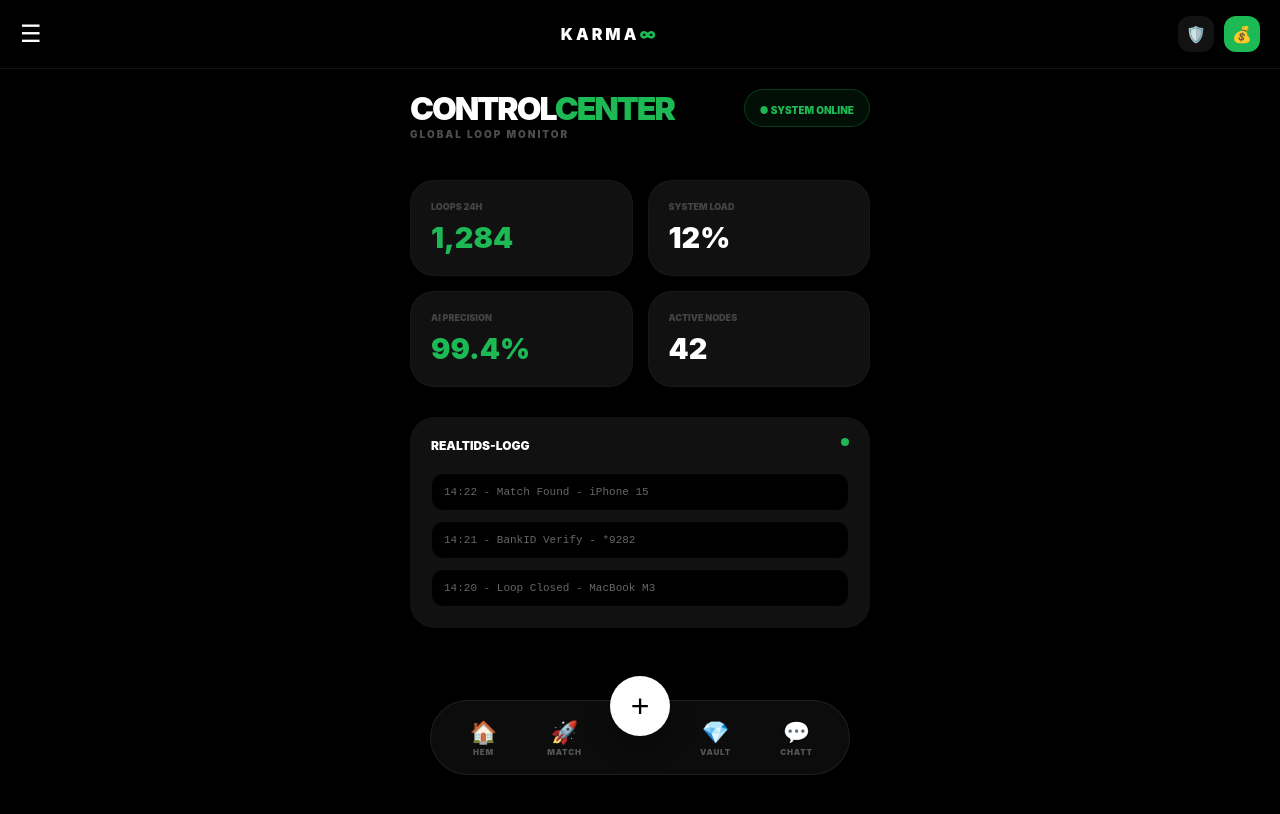
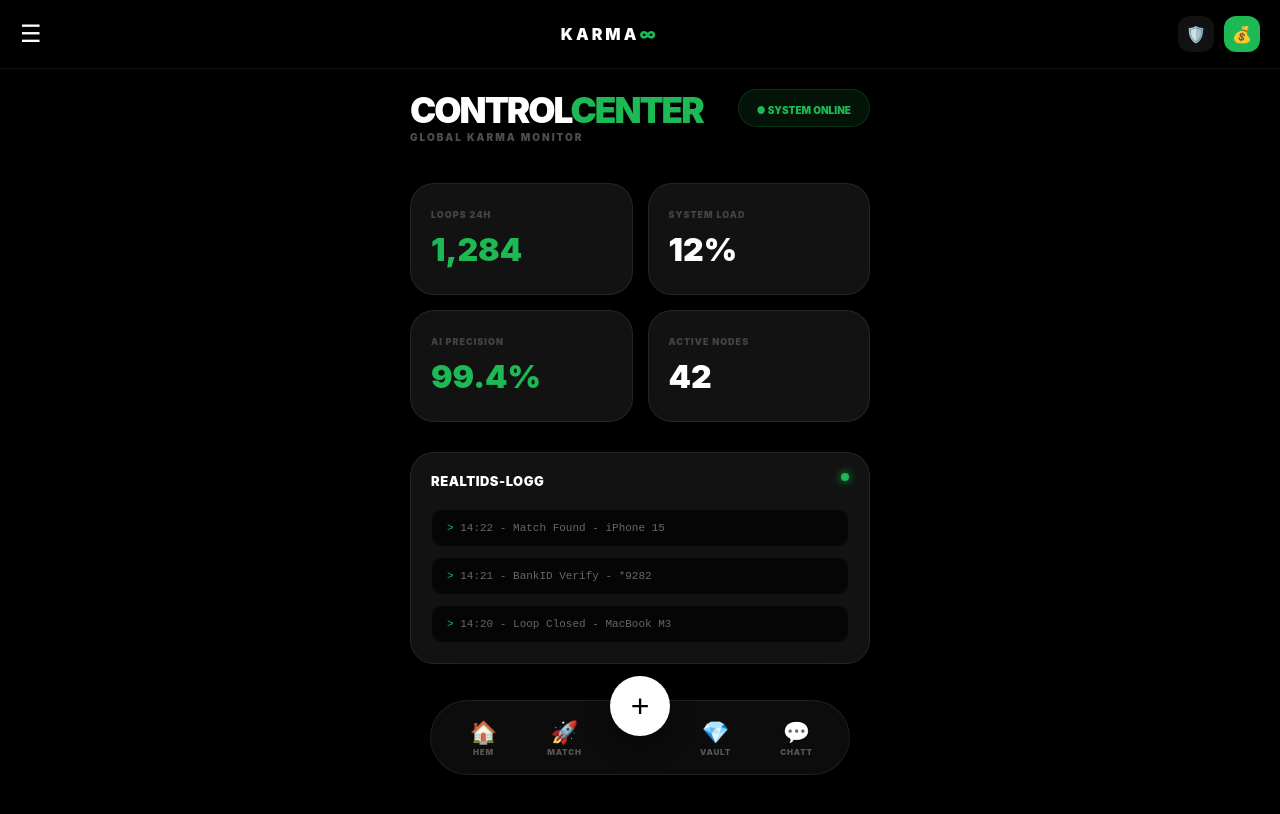
Before and after one commit to gascheckking/marketbeg-appGem, a Next.js app: page /admin in a window 1280 px wide. Shown: the top 814 px of the page. Built offline with nearby package versions, Linux system fonts and the light colour scheme.

Commit message:
Update page.tsx

```diff
--- a/app/admin/page.tsx
+++ b/app/admin/page.tsx
@@ -4,51 +4,51 @@ import React from 'react';
 
 export default function AdminPage() {
   const stats = [
-    { label: 'LOOPS 24H', val: '1,284', color: '#1DB954' },
+    { label: 'LOOPS 24H', val: '1,284', color: 'var(--karma-green)' },
     { label: 'SYSTEM LOAD', val: '12%', color: '#fff' },
-    { label: 'AI PRECISION', val: '99.4%', color: '#1DB954' },
+    { label: 'AI PRECISION', val: '99.4%', color: 'var(--karma-green)' },
     { label: 'ACTIVE NODES', val: '42', color: '#fff' }
   ];
 
   return (
-    <div className="page-wrapper" style={{ background: '#000', minHeight: '100vh', padding: '20px' }}>
+    <div className="page-wrapper" style={{ background: '#000', minHeight: '100vh' }}>
       <header style={{ marginBottom: '40px' }}>
         <div style={{ display: 'flex', justifyContent: 'space-between', alignItems: 'flex-start' }}>
           <div>
-            <h1 style={{ fontSize: '2rem', fontWeight: 900, letterSpacing: '-2px', color: '#fff' }}>
-              CONTROL<span style={{ color: '#1DB954' }}>CENTER</span>
+            <h1 style={{ fontSize: '2.2rem', fontWeight: 900, letterSpacing: '-2px', color: '#fff' }}>
+              CONTROL<span style={{ color: 'var(--karma-green)' }}>CENTER</span>
             </h1>
-            <p style={{ fontSize: '10px', fontWeight: 900, opacity: 0.3, letterSpacing: '2px' }}>GLOBAL LOOP MONITOR</p>
+            <p style={{ fontSize: '10px', fontWeight: 900, opacity: 0.3, letterSpacing: '2px' }}>GLOBAL KARMA MONITOR</p>
           </div>
-          <div style={{ background: '#1DB95415', padding: '8px 15px', borderRadius: '30px', border: '1px solid #1DB95444' }}>
-            <span style={{ color: '#1DB954', fontWeight: 900, fontSize: '10px' }}>● SYSTEM ONLINE</span>
+          <div style={{ background: 'rgba(29, 185, 84, 0.1)', padding: '8px 18px', borderRadius: '30px', border: '1px solid rgba(29, 185, 84, 0.2)' }}>
+            <span style={{ color: 'var(--karma-green)', fontWeight: 900, fontSize: '10px' }}>● SYSTEM ONLINE</span>
           </div>
         </div>
       </header>
 
       <div style={{ display: 'grid', gridTemplateColumns: '1fr 1fr', gap: '15px', marginBottom: '30px' }}>
         {stats.map((s, i) => (
-          <div key={i} style={{ background: '#111', padding: '20px', borderRadius: '24px', border: '1px solid rgba(255,255,255,0.03)' }}>
-            <h3 style={{ fontSize: '9px', color: '#444', fontWeight: 900, marginBottom: '8px' }}>{s.label}</h3>
-            <p style={{ fontSize: '1.8rem', fontWeight: 900, color: s.color, margin: 0 }}>{s.val}</p>
+          <div key={i} className="card" style={{ padding: '25px 20px' }}>
+            <h3 style={{ fontSize: '9px', color: '#444', fontWeight: 900, marginBottom: '10px', letterSpacing: '1px' }}>{s.label}</h3>
+            <p style={{ fontSize: '2rem', fontWeight: 900, color: s.color, margin: 0 }}>{s.val}</p>
           </div>
         ))}
       </div>
 
-      <div style={{ background: '#111', borderRadius: '24px', padding: '20px', border: '1px solid #111' }}>
+      <div className="card">
         <div style={{ display: 'flex', justifyContent: 'space-between', marginBottom: '20px' }}>
-          <h2 style={{ fontSize: '12px', fontWeight: 900 }}>REALTIDS-LOGG</h2>
-          <div style={{ width: '8px', height: '8px', background: '#1DB954', borderRadius: '50%' }}></div>
+          <h2 style={{ fontSize: '13px', fontWeight: 900, letterSpacing: '0.5px' }}>REALTIDS-LOGG</h2>
+          <div style={{ width: '8px', height: '8px', background: 'var(--karma-green)', borderRadius: '50%', boxShadow: '0 0 8px var(--karma-green)' }}></div>
         </div>
 
         <div style={{ display: 'grid', gap: '10px' }}>
           {['14:22 - Match Found - iPhone 15', '14:21 - BankID Verify - *9282', '14:20 - Loop Closed - MacBook M3'].map((log, i) => (
             <div key={i} style={{
-              padding: '12px', background: '#000', borderRadius: '12px',
+              padding: '12px 15px', background: '#050505', borderRadius: '12px',
               fontSize: '11px', color: '#666', fontFamily: 'monospace',
               border: '1px solid #111'
             }}>
-              {log}
+              <span style={{ color: 'var(--karma-green)' }}>{'>'}</span> {log}
             </div>
           ))}
         </div>
```
